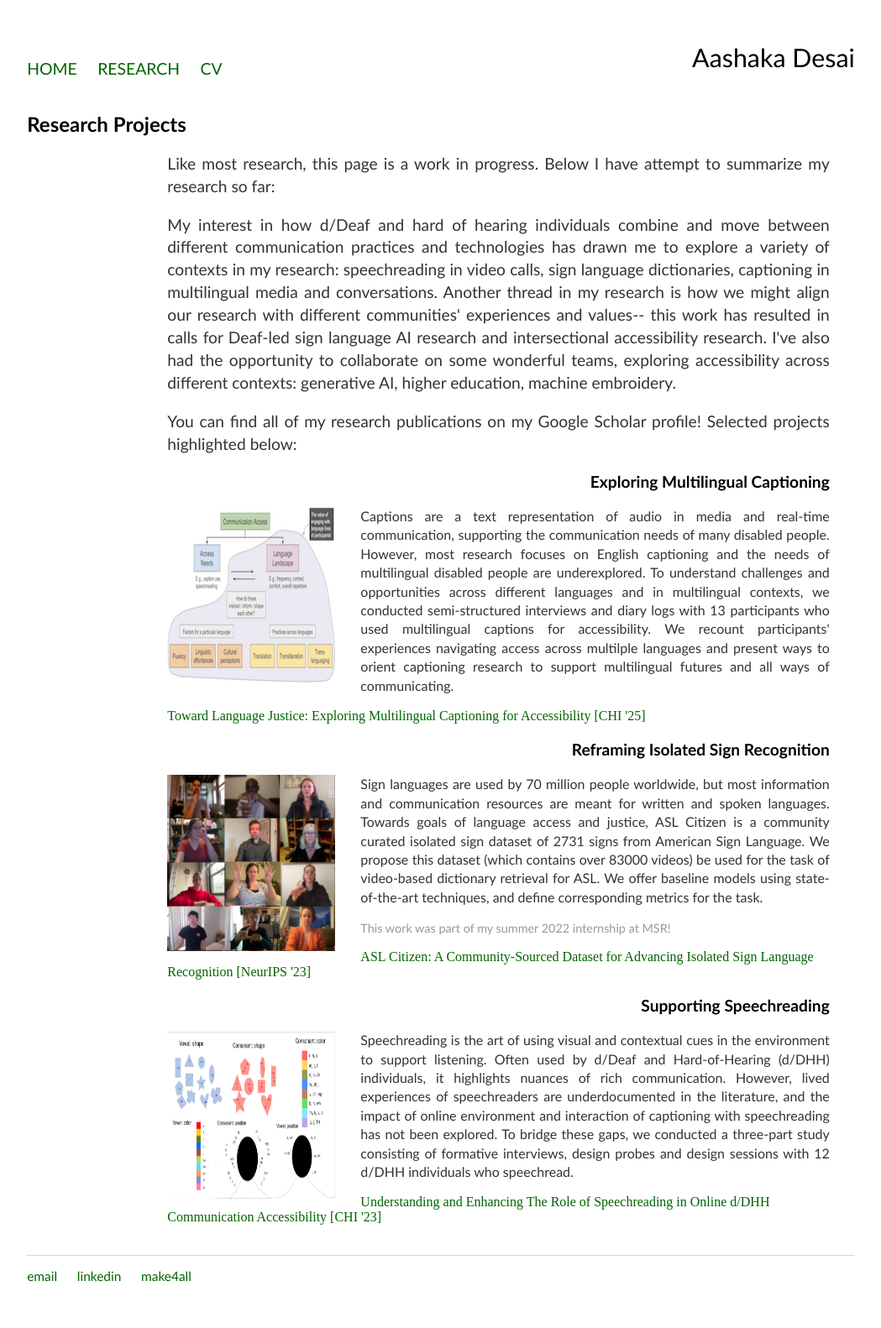
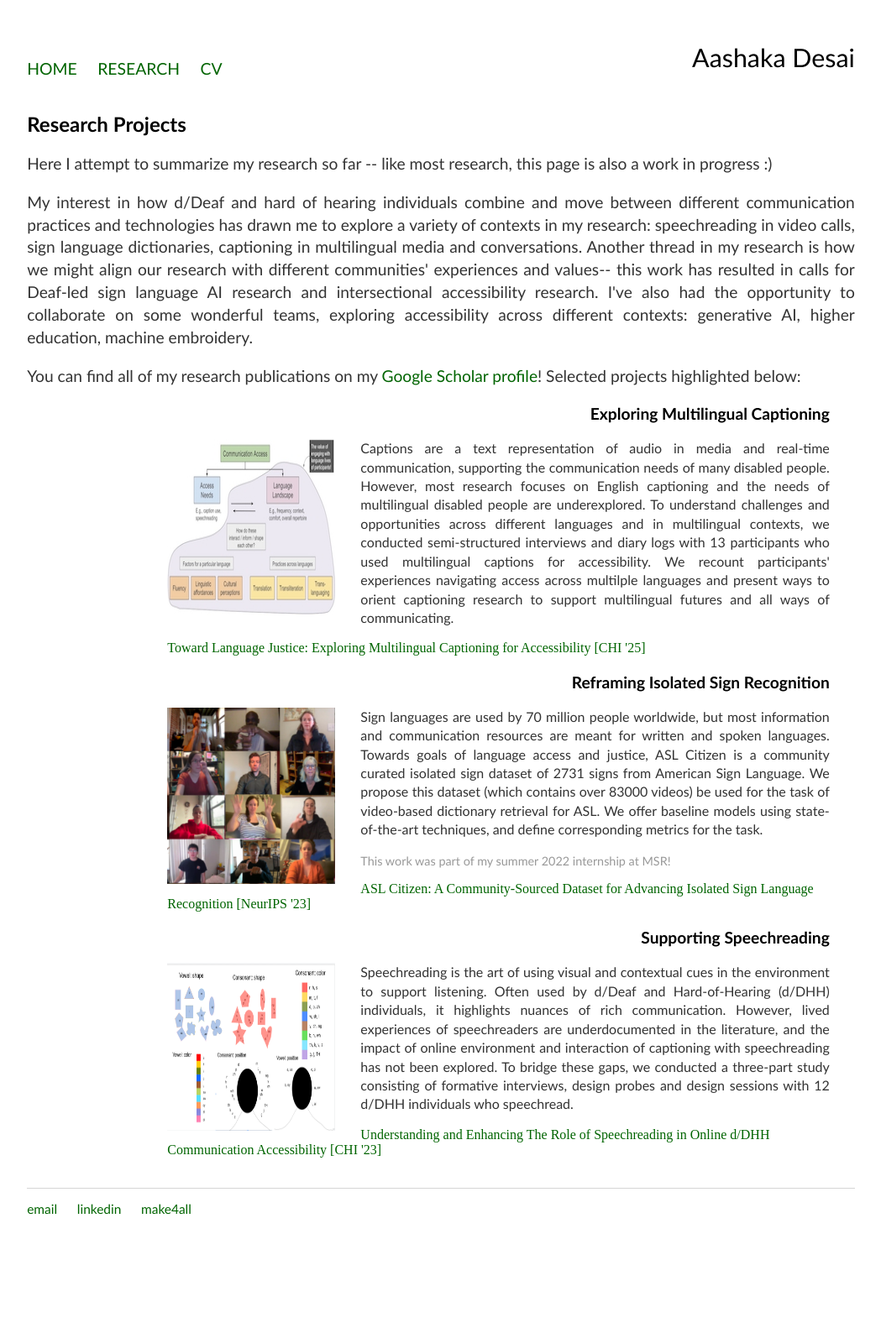
Before and after one commit to aashakadesai/aashakadesai.github.io, a Jekyll site: the page built from research/index.html, in a window 1280 px wide. Shown: the whole page at 84% size, without its empty margins (115-1164 px from the left). Built offline with Jekyll 4.4.1, drawn with Linux system fonts in a browser that asks for light colours; after the commit the page ends 1501 px from its top, so only the background shows below that.

Commit message:
Update index.html

```diff
--- a/research/index.html
+++ b/research/index.html
@@ -5,16 +5,15 @@ title: Aashaka Desai, Research
 <div class="blurb">
 <br class="cb">
 <h2>Research Projects</h2>
-</div>
-<div class="blurb" style="width:80%;margin-right:30px;margin-left:auto;">
-<p>Like most research, this page is a work in progress. Below I have attempt to summarize my research so far: </p>
+<p> Here I attempt to summarize my research so far -- like most research, this page is also a work in progress :) </p>
 
 <p>My interest in how d/Deaf and hard of hearing individuals combine and move between different communication practices and technologies has drawn me to explore a variety of contexts in my research: speechreading in video calls, sign language dictionaries, captioning in multilingual media and conversations.
 Another thread in my research is how we might align our research with different communities' experiences and values-- this work has resulted in calls for Deaf-led sign language AI research and intersectional accessibility research.
 I've also had the opportunity to collaborate on some wonderful teams, exploring accessibility across different contexts: generative AI, higher education, machine embroidery. </p>
 
-<p>You can find all of my research publications on my Google Scholar profile! Selected projects highlighted below:</p>
-
+<p>You can find all of my research publications on my <a href="https://scholar.google.com/citations?user=LUyXRPgAAAAJ&hl=en">Google Scholar profile</a>! Selected projects highlighted below:</p>
+</div>
+<div class="blurb" style="width:80%;margin-right:30px;margin-left:auto;">
   <h3 style="font-size:1.2em;clear:both;">Exploring Multilingual Captioning</h3>
 	<p style="font-size:1.0em;"><img src="mult.jpg" alt="blurred snap of a flowchart" style="float:left;height:210px;width:200px;padding-right:30px;"> Captions are a text representation of audio in media and real-time communication, supporting the communication needs of many disabled people. However, most research focuses on English captioning and the needs of multilingual disabled people are underexplored. To understand challenges and opportunities across different languages and in multilingual contexts, we conducted semi-structured interviews and diary logs with 13 participants who used multilingual captions for accessibility. We recount participants' experiences navigating access across multilple languages and present ways to orient captioning research to support multilingual futures and all ways of communicating. </p>
 	<a href="../CHI25_language_justice_camera_ready_tagged.pdf" style="font-size:1.0em;">Toward Language Justice: Exploring Multilingual Captioning for Accessibility [CHI '25]</a>
```
